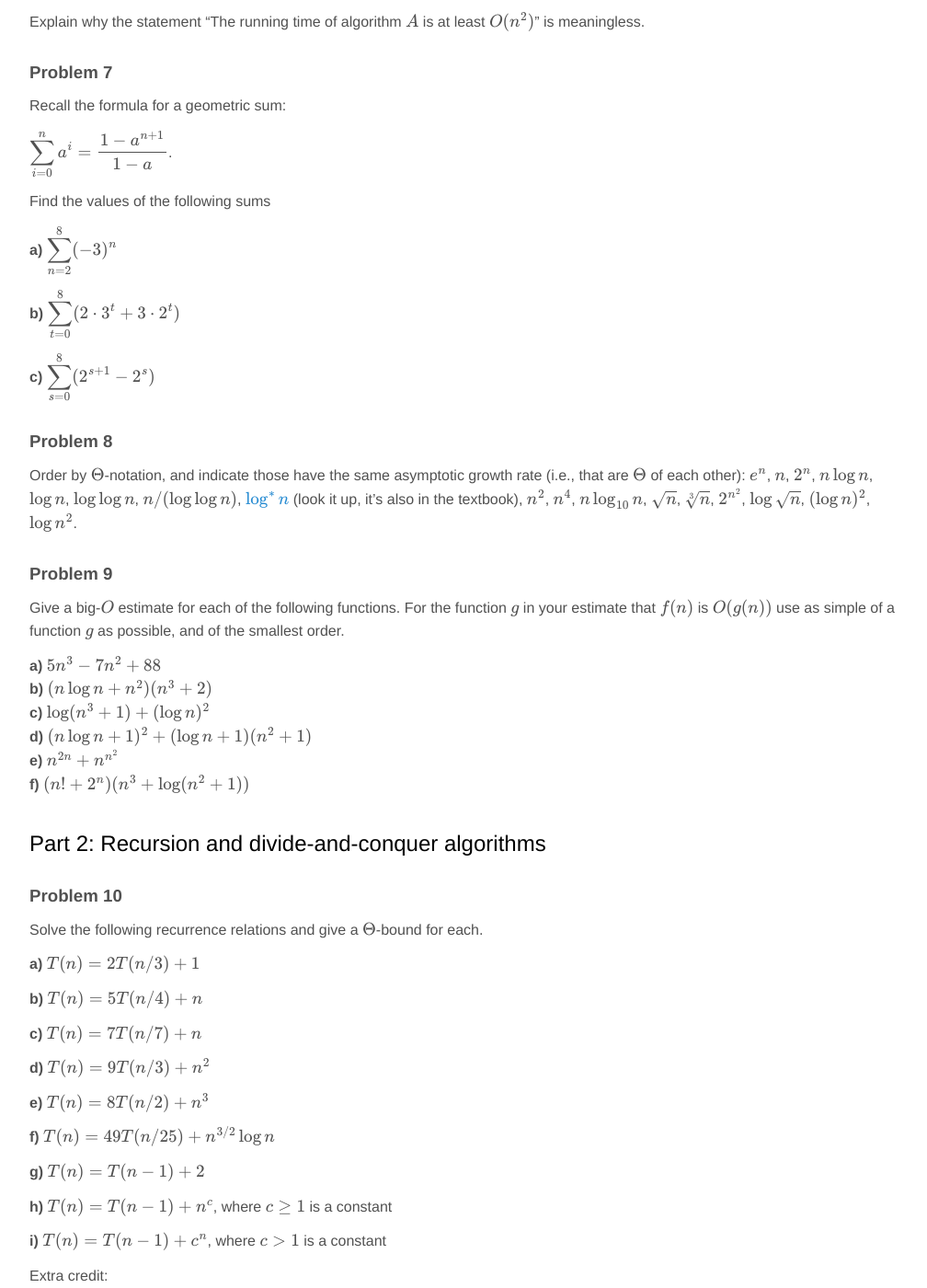
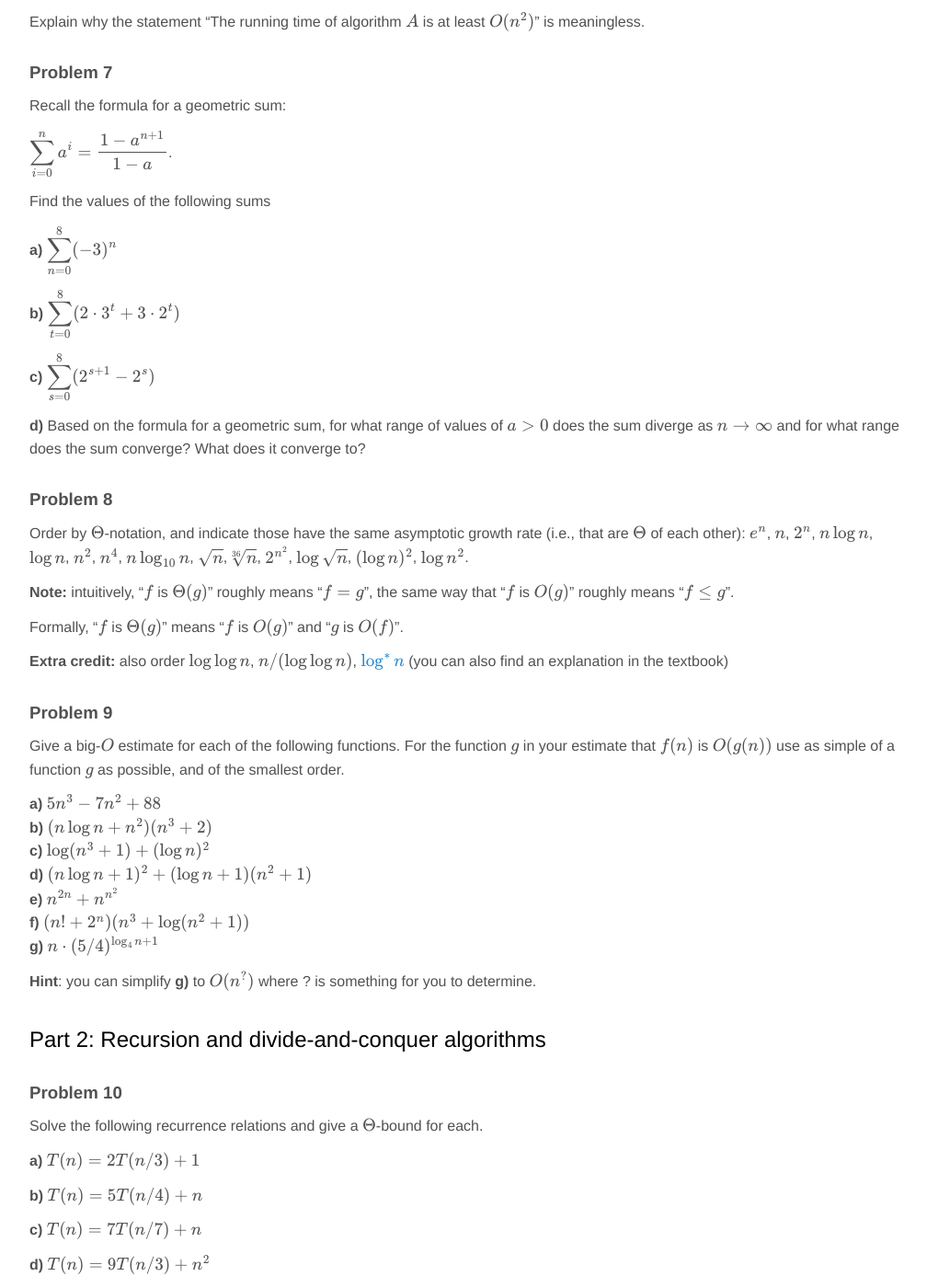
Before and after one commit to jnylam/jnylam.github.io, a Jekyll site: the page built from _courses/146-f16/homework02.md, in a window 1280 px wide and 1400 px high, scrolled down 967 px. Shown: the whole window at 92% size, without its empty margins (128-1136 px from the left). Built offline with Jekyll 4.4.1, drawn with Linux system fonts in a browser that asks for light colours; formulas are drawn with MathJax 3; some of the changed text lies outside the part shown.

Commit message:
146 homework 2

```diff
--- a/_courses/146-f16/homework02.md
+++ b/_courses/146-f16/homework02.md
@@ -43,17 +43,23 @@ $$\displaystyle \sum_{i =0}^n a^i = \frac{1 - a^{n+1}}{1 - a}$$.
 
 Find the values of the following sums
 
-__a)__ $$\displaystyle\sum_{n = 2}^8 (-3)^n$$
+__a)__ $$\displaystyle\sum_{n = 0}^8 (-3)^n$$
 
 __b)__ $$\displaystyle\sum_{t = 0}^8 (2 \cdot 3^t + 3 \cdot 2^t)$$
 
 __c)__ $$\displaystyle\sum_{s = 0}^8 (2^{s+1} - 2^s)$$
 
+__d)__ Based on the formula for a geometric sum, for what range of values of $$a>0$$ does the sum diverge as $$n \rightarrow \infty$$ and for what range does the sum converge? What does it converge to?
 
 ### Problem 8
 
-Order by $$\Theta$$-notation, and indicate those have the same asymptotic growth rate (i.e., that are $$\Theta$$ of each other): $$e^n$$, $$n$$, $$2^n$$, $$n \log n$$, $$\log n$$, $$\log \log n$$, $$n / (\log \log n)$$, [$$\log^* n$$](https://en.wikipedia.org/wiki/Iterated_logarithm) (look it up, it's also in the textbook), $$n^2$$, $$n^4$$, $$n \log_{10} n$$, $$\sqrt{n}$$, $$\sqrt[3]{n}$$, $$2^{n^2}$$, $$\log \sqrt{n}$$, $$(\log n)^2$$, $$\log n^2$$.
+Order by $$\Theta$$-notation, and indicate those have the same asymptotic growth rate (i.e., that are $$\Theta$$ of each other): $$e^n$$, $$n$$, $$2^n$$, $$n \log n$$, $$\log n$$, $$n^2$$, $$n^4$$, $$n \log_{10} n$$, $$\sqrt{n}$$, $$\sqrt[36]{n}$$, $$2^{n^2}$$, $$\log \sqrt{n}$$, $$(\log n)^2$$, $$\log n^2$$.
 
+__Note:__ intuitively, "$$f$$ is $$\Theta(g)$$" roughly means "$$f = g$$", the same way that "$$f$$ is $$O(g)$$" roughly means "$$f \leq g$$".
+
+Formally, "$$f$$ is $$\Theta(g)$$" means "$$f$$ is $$O(g)$$" and "$$g$$ is $$O(f)$$".
+
+__Extra credit:__ also order $$\log \log n$$,  $$n / (\log \log n)$$, [$$\log^* n$$](https://en.wikipedia.org/wiki/Iterated_logarithm) (you can also find an explanation in the textbook)
 
 ### Problem 9
 Give a big-$$O$$ estimate for each of the following functions. For the function $$g$$ in your estimate that $$f(n)$$ is $$O(g(n))$$ use as simple of a function $$g$$ as possible, and of the smallest order.
@@ -64,6 +70,9 @@ __c)__ $$\log(n^3 + 1) + (\log n)^2$$
 __d)__ $$(n \log n + 1)^2 + (\log n + 1)(n^2 + 1)$$
 __e)__ $$n^{2n} + n^{n^2}$$
 __f)__ $$(n! + 2^n)(n^3 + \log(n^2 + 1))$$
+__g)__ $$n \cdot (5/4)^{\log_4n + 1}$$
+
+__Hint__: you can simplify __g)__ to $$O(n^?)$$ where ? is something for you to determine.
 
 ## Part 2: Recursion and divide-and-conquer algorithms
 
@@ -81,17 +90,11 @@ __d)__ $$T(n) = 9T(n/3) + n^2$$
 
 __e)__ $$T(n) = 8 T(n/2) + n^3$$
 
-__f)__ $$T(n) = 49 T(n/25) + n^{3/2} \log n$$
+__f)__ $$ T(n) = T(n-1) + 2$$
 
-__g)__ $$ T(n) = T(n-1) + 2$$
+__g)__ $$T(n) = T(n-1) + n^c$$, where $$c\geq 1$$ is a constant
 
-__h)__ $$T(n) = T(n-1) + n^c$$, where $$c\geq 1$$ is a constant
-
-__i)__ $$T(n) = T(n-1) + c^n$$, where $$c > 1$$ is a constant
-
-Extra credit:
-
-__j)__ $$T(n) = T(\sqrt{n}) + 1$$
+__h)__ $$T(n) = T(n-1) + c^n$$, where $$c > 1$$ is a constant
 
 ### Problem 11
 
```
Also changed, not shown: other parts of _courses/146-f16/homework02.md (+2 -10 lines), _courses/146-f16/index.md (+2 -2 lines).
